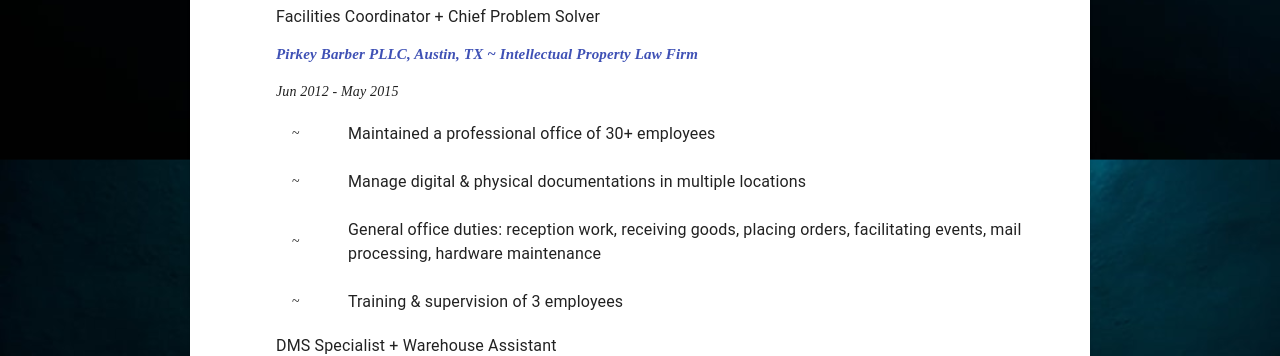
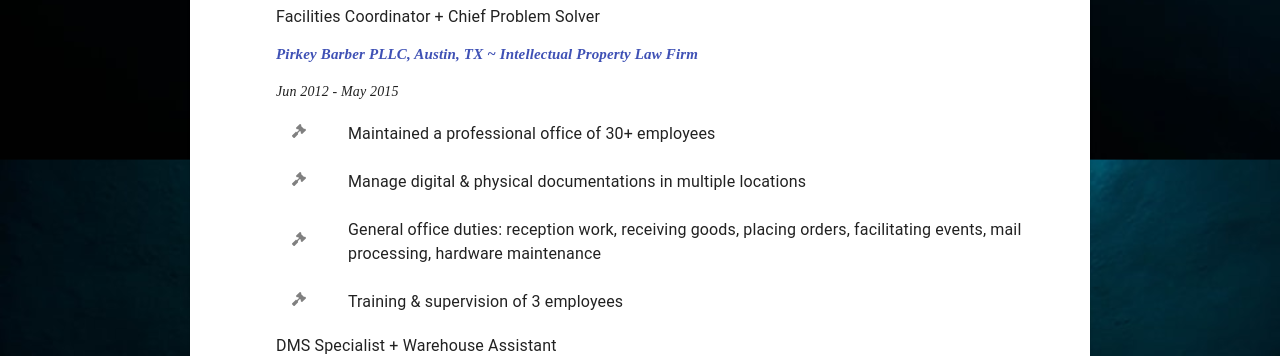
Before and after one commit to listenToRipley/nataliekendrick, a React (Create React App) app: page /resume in a window 1280 px wide. Shown: the part 800-1156 px from the top of the page. Built offline with nearby package versions, Linux system fonts and the light colour scheme.

Commit message:
change icon on pb

```diff
--- a/src/Components/ResumeExp.js
+++ b/src/Components/ResumeExp.js
@@ -13,7 +13,8 @@
 import ListItem from '@material-ui/core/ListItem';
 import ListItemAvatar from '@material-ui/core/ListItemAvatar';
 import ListItemText from '@material-ui/core/ListItemText';
-import { FiCreditCard } from "@react-icons/all-files/fi/FiCreditCard"
+import { FiCreditCard } from "@react-icons/all-files/fi/FiCreditCard";
+import { FaGavel } from "@react-icons/all-files/fa/FaGavel";
 import backdrop from './projectImgs/backdrop.jpeg';
 
 const useStyles = makeStyles((theme) => ({
@@ -122,7 +123,7 @@
       type:'Intellectual Property Law Firm',
       title: 'Facilities Coordinator + Chief Problem Solver',
       tenure: 'Jun 2012 - May 2015',
-      div: '~',
+      div: <FaGavel color="grey"/>,
       res: [
         'Maintained a professional office of 30+ employees',
         'Manage digital & physical documentations in multiple locations',
```
